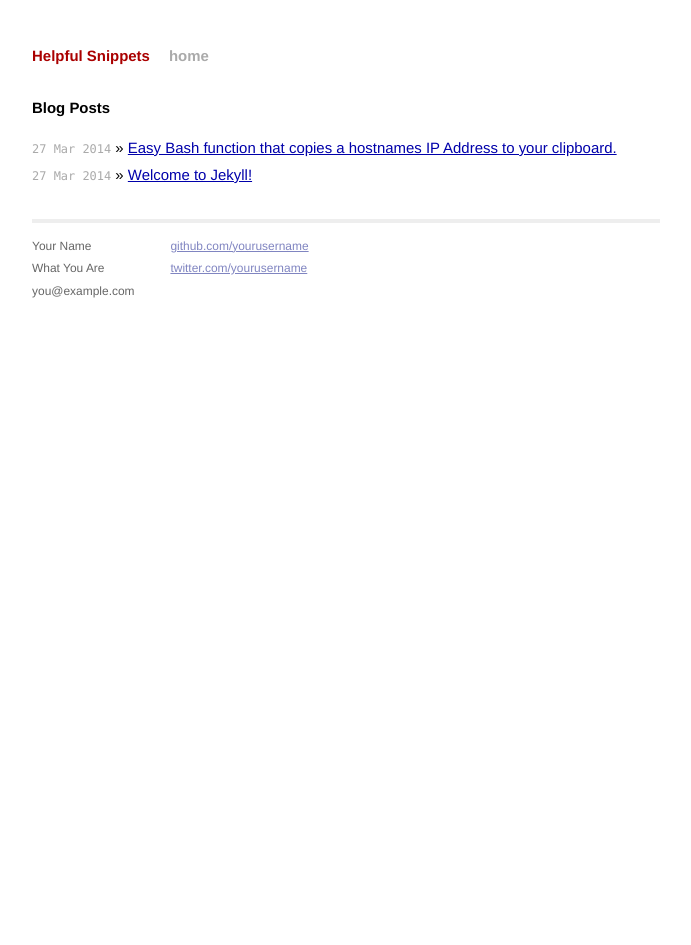
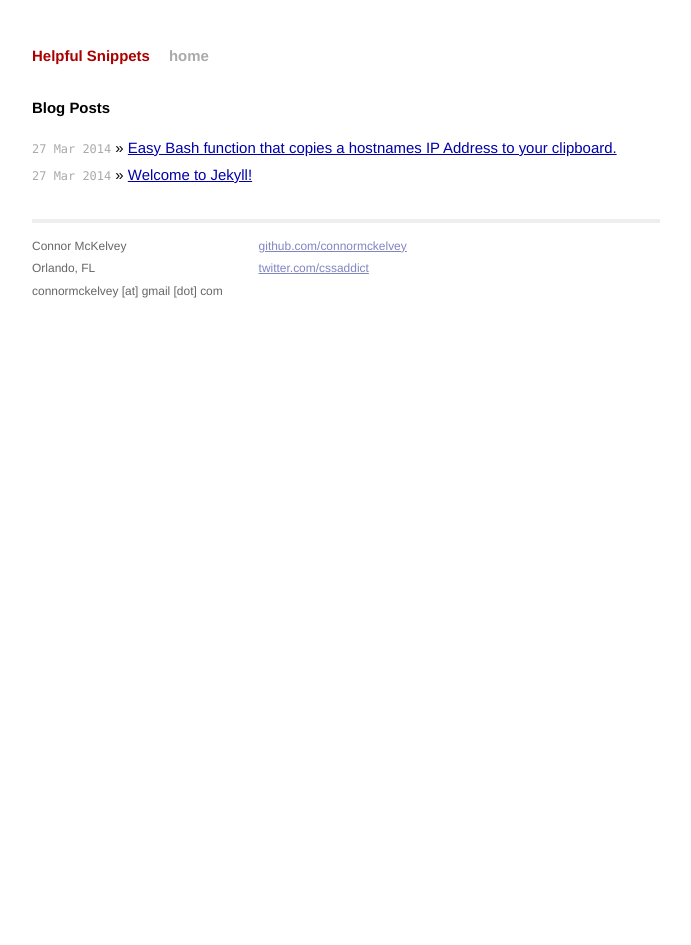
Before and after one commit to Helpful-Snippets/helpful-snippets.github.io, a Jekyll site: the page built from index.html, in a window 1280 px wide. Shown: the whole page, without its empty margins (294-985 px from the left). Built offline with Jekyll 4.4.1, drawn with Linux system fonts in a browser that asks for light colours; Markdown is read by kramdown in place of the engine named in the settings.

Commit message:
updated footer info

```diff
--- a/_layouts/default.html
+++ b/_layouts/default.html
@@ -26,15 +26,15 @@
           <div class="footer">
             <div class="contact">
               <p>
-                Your Name<br />
-                What You Are<br />
-                you@example.com
+                Connor McKelvey<br />
+                Orlando, FL<br />
+                connormckelvey [at] gmail [dot] com
               </p>
             </div>
             <div class="contact">
               <p>
-                <a href="https://github.com/yourusername">github.com/yourusername</a><br />
-                <a href="https://twitter.com/yourusername">twitter.com/yourusername</a><br />
+                <a href="https://github.com/yourusername">github.com/connormckelvey</a><br />
+                <a href="https://twitter.com/yourusername">twitter.com/cssaddict</a><br />
               </p>
             </div>
           </div>
```
